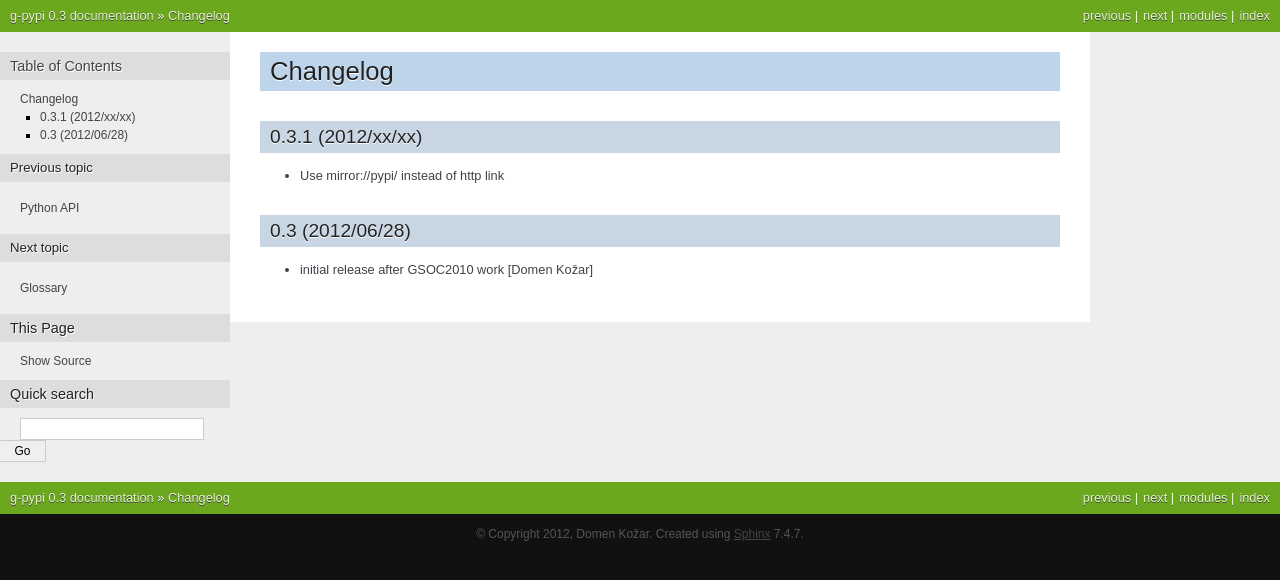
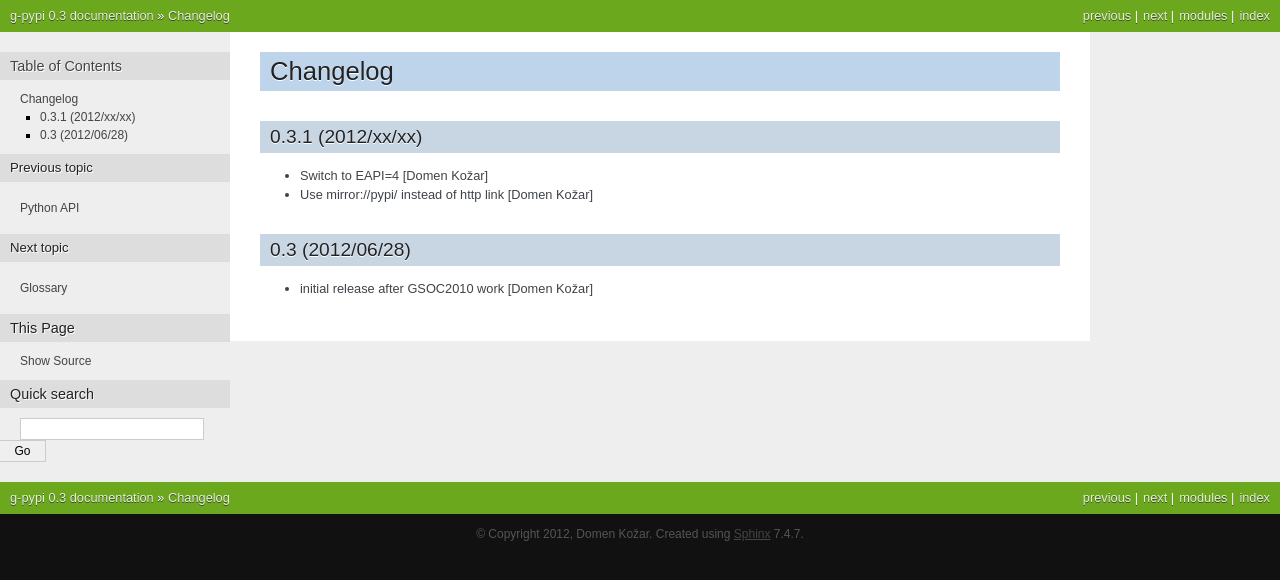
Before and after one commit to domenkozar/g-pypi, a Sphinx documentation site: the page built from docs/source/changelog.rst, in a window 1280 px wide. Shown: the top 580 px of the page. Built offline with Sphinx 7.4.7, drawn with Linux system fonts in a browser that asks for light colours.

Commit message:
switch to EAPI=4

```diff
--- a/docs/source/changelog.rst
+++ b/docs/source/changelog.rst
@@ -2,9 +2,13 @@ Changelog
 ---------
 
 0.3.1 (2012/xx/xx)
-=================
+==================
+
+- Switch to EAPI=4
+  [Domen Kožar]
 
 - Use mirror://pypi/ instead of http link
+  [Domen Kožar]
 
 0.3  (2012/06/28)
 =================
```
Also changed, not shown: 1 other file.
